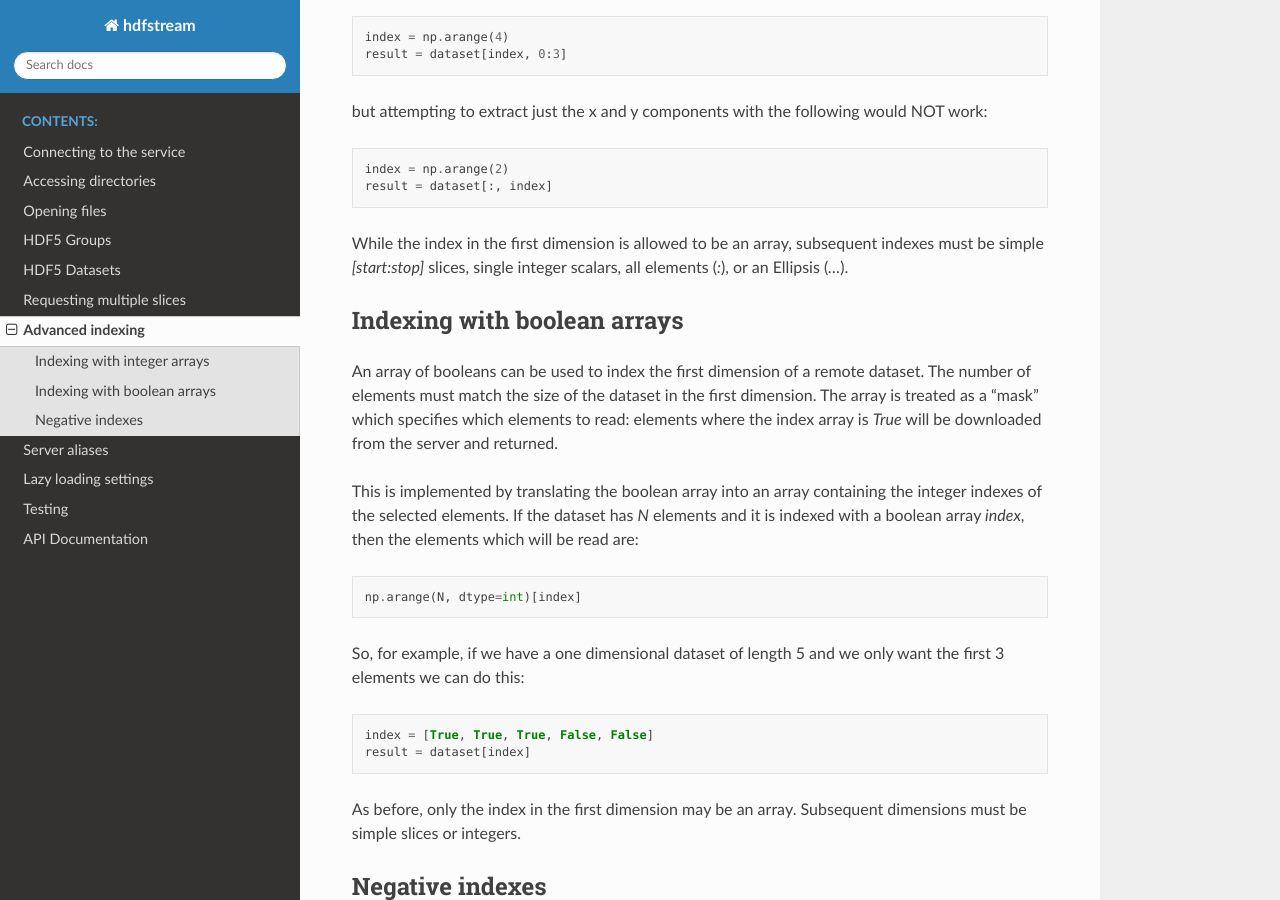
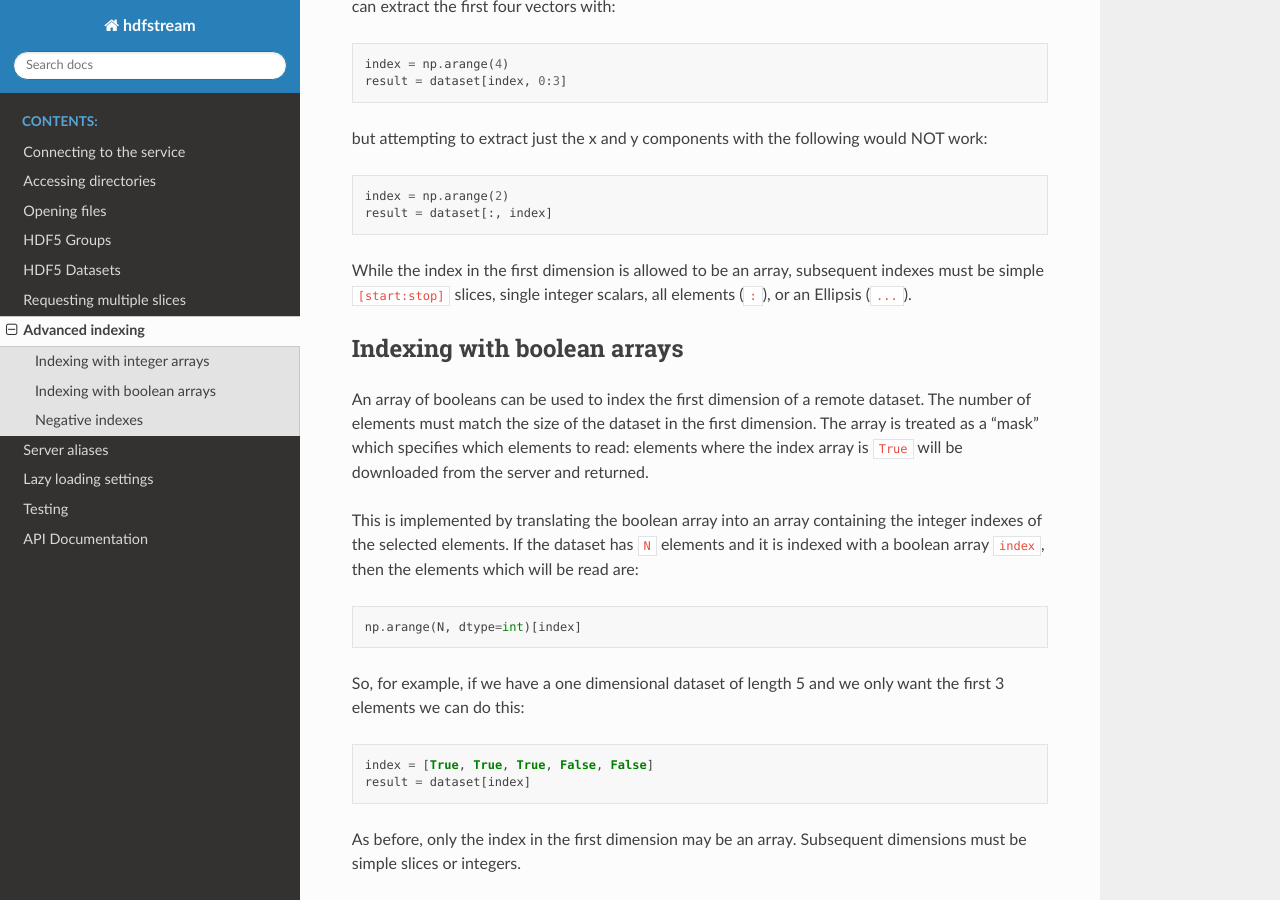
Before and after one commit to jchelly/hdfstream-python, a Sphinx documentation site: the page built from docs/source/advanced_indexing.rst, in a window 1280 px wide and 900 px high, scrolled down 1247 px. Built offline with Sphinx 7.4.7 and the Read the Docs theme 3.1.0, drawn with Linux system fonts in a browser that asks for light colours.

Commit message:
Fix literal code blocks

```diff
--- a/docs/source/advanced_indexing.rst
+++ b/docs/source/advanced_indexing.rst
@@ -10,8 +10,8 @@ but only the index in the first dimension may be an array.
          contiguous dataset slices to request from the server. It then
          downloads the requested slices and and returns the elements
          in the requested order. This incurs some CPU and memory
-         overhead so it's more efficient to use simple `[start:stop]`
-         slices if possible.
+         overhead so it's more efficient to use simple
+         ``[start:stop]`` slices if possible.
 
 Indexing with integer arrays
 ^^^^^^^^^^^^^^^^^^^^^^^^^^^^
@@ -28,7 +28,7 @@ A numpy array can also be used this context::
   index = np.arange(3)
   result = dataset[index]
 
-.. note:: A tuple of integers (e.g. `(0,1,2)`) will NOT work here
+.. note:: A tuple of integers (e.g. ``(0,1,2)``) will NOT work here
           because numpy indexing assumes that tuple elements refer to
           different dimensions in a multi-dimensional array.
 
@@ -46,8 +46,8 @@ which will return elements 5 and 2 and two copies of element 9.
 
 In case of a multidimensional dataset, only the first index may be an
 array. For example, if we have an array of N three dimensional vectors
-represented by a dataset with dimensions `[N,3]`, then we can extract
-the first four vectors with::
+represented by a dataset with dimensions ``[N,3]``, then we can
+extract the first four vectors with::
 
   index = np.arange(4)
   result = dataset[index, 0:3]
@@ -59,8 +59,8 @@ following would NOT work::
   result = dataset[:, index]
 
 While the index in the first dimension is allowed to be an array,
-subsequent indexes must be simple `[start:stop]` slices, single
-integer scalars, all elements (`:`), or an Ellipsis (`...`).
+subsequent indexes must be simple ``[start:stop]`` slices, single
+integer scalars, all elements (``:``), or an Ellipsis (``...``).
 
 Indexing with boolean arrays
 ^^^^^^^^^^^^^^^^^^^^^^^^^^^^
@@ -69,12 +69,12 @@ An array of booleans can be used to index the first dimension of a
 remote dataset. The number of elements must match the size of the
 dataset in the first dimension. The array is treated as a "mask" which
 specifies which elements to read: elements where the index array is
-`True` will be downloaded from the server and returned.
+``True`` will be downloaded from the server and returned.
 
 This is implemented by translating the boolean array into an array
 containing the integer indexes of the selected elements. If the
-dataset has `N` elements and it is indexed with a boolean array
-`index`, then the elements which will be read are::
+dataset has ``N`` elements and it is indexed with a boolean array
+``index``, then the elements which will be read are::
 
   np.arange(N, dtype=int)[index]
 
@@ -93,4 +93,5 @@ Negative indexes
 Following python convention, negative indexes count backwards from the
 end of the dataset. The last element can be referenced as index
 -1. Negative values are allowed as single integer indexes, the start
-and stop values in `[start:stop]` slices, and in integer index arrays.
+and stop values in ``[start:stop]`` slices, and in integer index
+arrays.
```
Also changed, not shown: docs/source/datasets.rst (+4 -4 lines).
